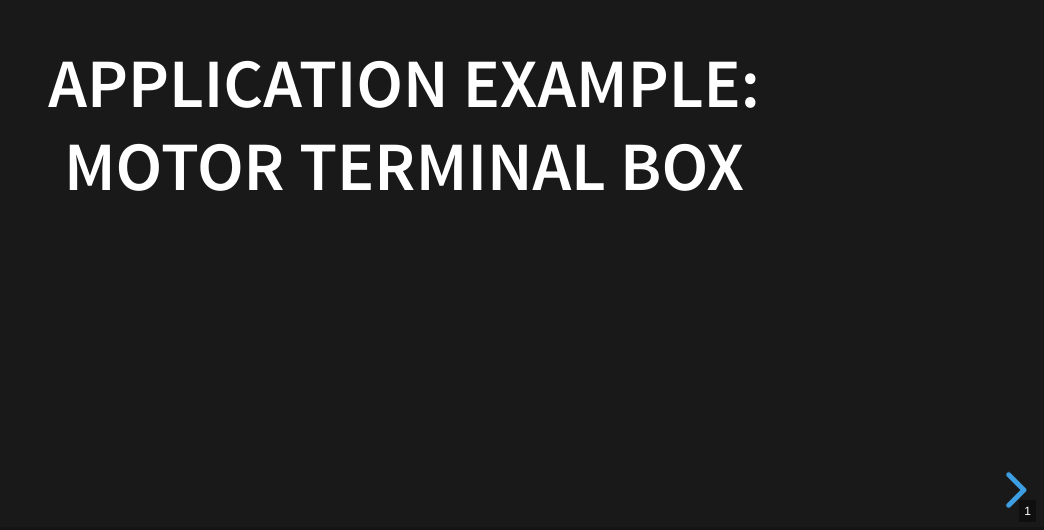
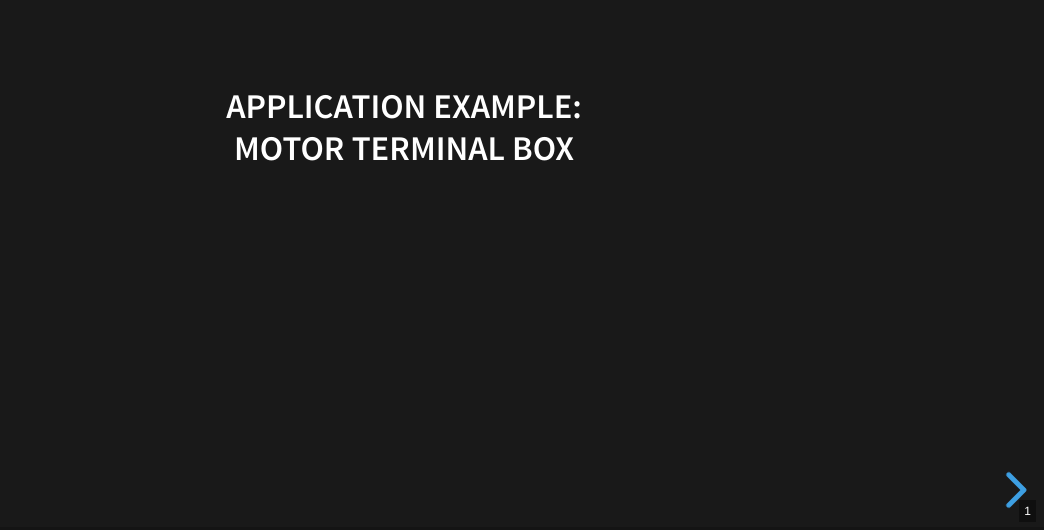
Before and after one commit to natecostello/creepage_and_clearance, a website: page solutions.html in a window 1280 px wide. Shown: the part 270-800 px from the top of the page, without its empty margins (236-1280 px from the left). Drawn offline with nearby package versions, Linux system fonts and the light colour scheme.

Commit message:
revised size

```diff
--- a/solutions.html
+++ b/solutions.html
@@ -44,7 +44,9 @@
 			// be preserved when the presentation is scaled to fit different
 			// resolutions. Can be specified using percentage units.
 			width: 1200,
-			height: 1200,
+			//width: 400, - this led to lower over flow
+			// height: 1200,
+			height: 2400,
 
 			// Factor of the display size that should remain empty around
 			// the content
```
